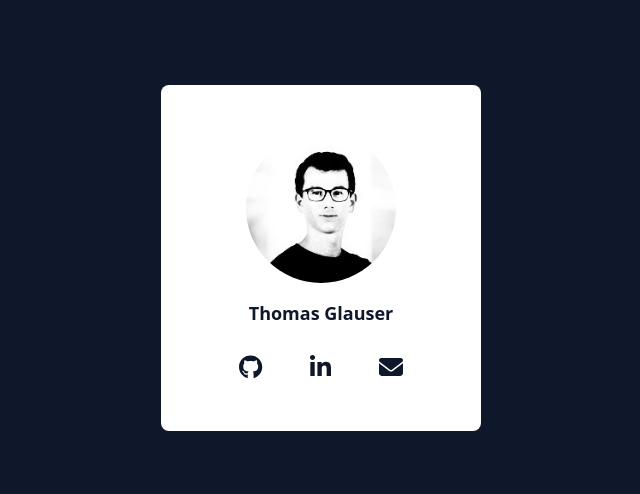
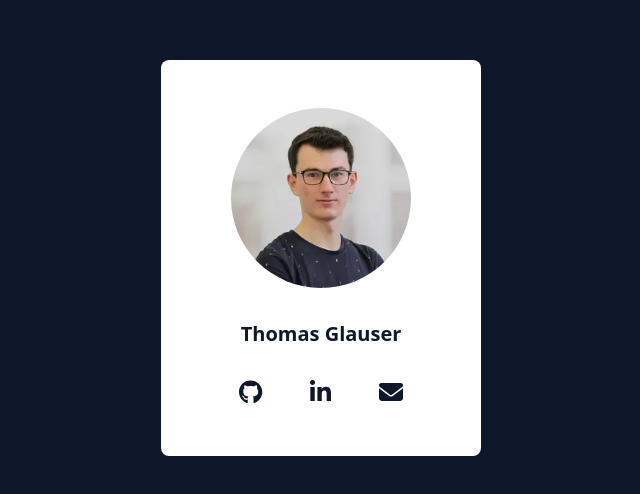
Before and after one commit to thomasglauser/thomas.glauser.dev, a Next.js app: page / in a window 1280 px wide. Shown: the part 142-636 px from the top of the page, without its empty margins (319-959 px from the left). Built offline with nearby package versions, Linux system fonts and the light colour scheme.

Commit message:
switch to webp image & optimize styles

```diff
--- a/src/components/card/card.tsx
+++ b/src/components/card/card.tsx
@@ -4,26 +4,26 @@ import Icon from './icon';
 import { faGithub, faLinkedinIn } from '@fortawesome/free-brands-svg-icons';
 import { faEnvelope } from '@fortawesome/free-solid-svg-icons';
 
-import profilePic from '/public/img/profilePic.jpeg';
+import profilePic from '/public/img/profilepicture.webp';
 
 export default function Card() {
     return (
-        <div className="xl:w-1/4 sm:w-1/2 w-full 2xl:w-1/5 flex flex-col items-center py-16 md:py-12 bg-white rounded-lg">
+        <div className="m-5 xl:w-1/4 sm:w-1/2 w-full 2xl:w-1/5 flex flex-col items-center py-16 md:py-12 bg-white rounded-lg">
             <div className="w-full flex items-center justify-center">
                 <div className="flex flex-col items-center">
                     <Image
                         className="focus:outline-none rounded-full"
                         src={profilePic}
                         alt="man avatar"
-                        width={150}
-                        height={150}
+                        width={180}
+                        height={180}
                     />
-                    <p className="focus:outline-none mt-4 text-sm md:text-lg font-semibold text-center text-slate-900">
+                    <p className="focus:outline-none mt-8 text-xl font-semibold text-center text-slate-900">
                         Thomas Glauser
                     </p>
                 </div>
             </div>
-            <div className="flex items-center mt-7">
+            <div className="flex items-center mt-8">
                 <div className="">
                     <Icon
                         url="https://github.com/thomasglauser"
```
Also changed, not shown: public/img/profilePic.jpeg (deleted), public/img/profilepicture.webp (added).
